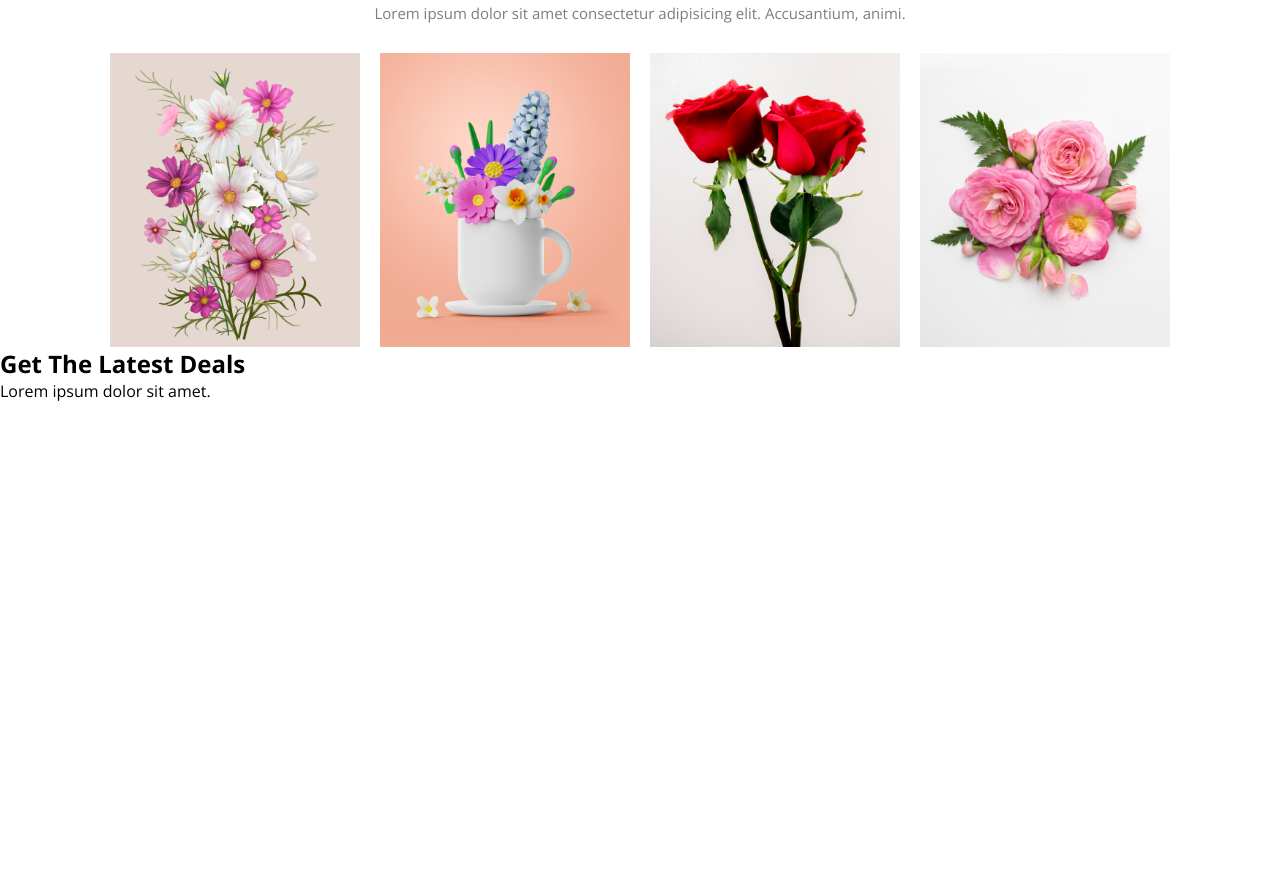
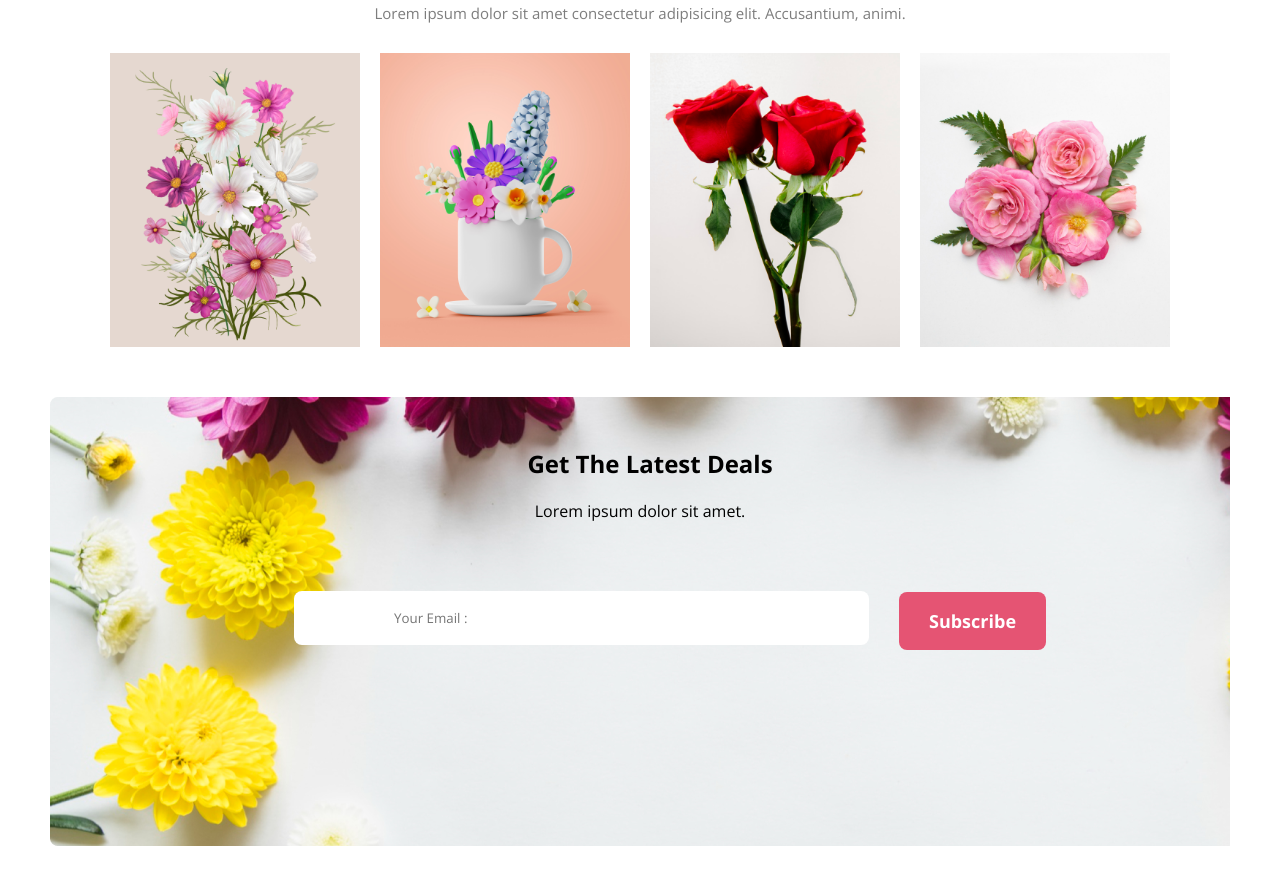
Before and after one commit to mihad-khadem/assaignment-1-flower-shop, a plain HTML site: page index.html in a window 1280 px wide. Shown: the part 2274-3159 px from the top of the page. Before the commit the page ends 2676 px from the top, so only its background shows below. Drawn offline with nearby package versions, Linux system fonts and the light colour scheme.

Commit message:
subscribe section finished

```diff
--- a/index.html
+++ b/index.html
@@ -96,11 +96,18 @@
             </div>
         </section>
         <section>
-            <h2 class="subscribe-text">Get The Latest Deals</h2>
-            <p class="subscribe-des">Lorem ipsum dolor sit amet.</p>
 
             <div class="subscribe-container">
-
+                <h2 class="subscribe-text">Get The Latest Deals</h2>
+                <p class="subscribe-des">Lorem ipsum dolor sit amet.</p>
+                <div class="sub-semi-con">
+                    <div class="sub-placeholder">
+                        <input type="text" placeholder="Your Email :">
+                    </div>
+                    <div class="sub-btn">
+                        <Button class="primary-btn">Subscribe</Button>
+                    </div>
+                </div>
             </div>
         </section>
     </main>
--- a/style.css
+++ b/style.css
@@ -154,3 +154,44 @@ span{
     width: 100%;
     height: 100%;
 }
+
+/* Subscribe Section Starts */
+.subscribe-container{
+    background-image: url("assets/Rectangle\ 9.png");
+    height: 450px;
+    width: 1300;
+    background-repeat: no-repeat;
+    margin: 50px;
+}
+.sub-semi-con {
+    display: flex;
+    align-items: center;
+    justify-content: center;
+    padding: 30px;
+    gap: 200px;
+    border: 0px;
+    width: 100%;
+}
+
+.subscribe-text{
+    text-align: center;
+    padding: 50px 0px 0px 20px;
+}
+
+.subscribe-des{
+    text-align: center;
+    padding: 20px;
+}
+input[type="text"]{
+    padding: 18px 100px;
+    border: 0px;
+    border-radius: 8px;
+    width: 100%;
+    margin-bottom: 25px;
+
+
+}
+.sub-btn{
+    padding: 20px 0px 38px 30px;
+
+}
```
